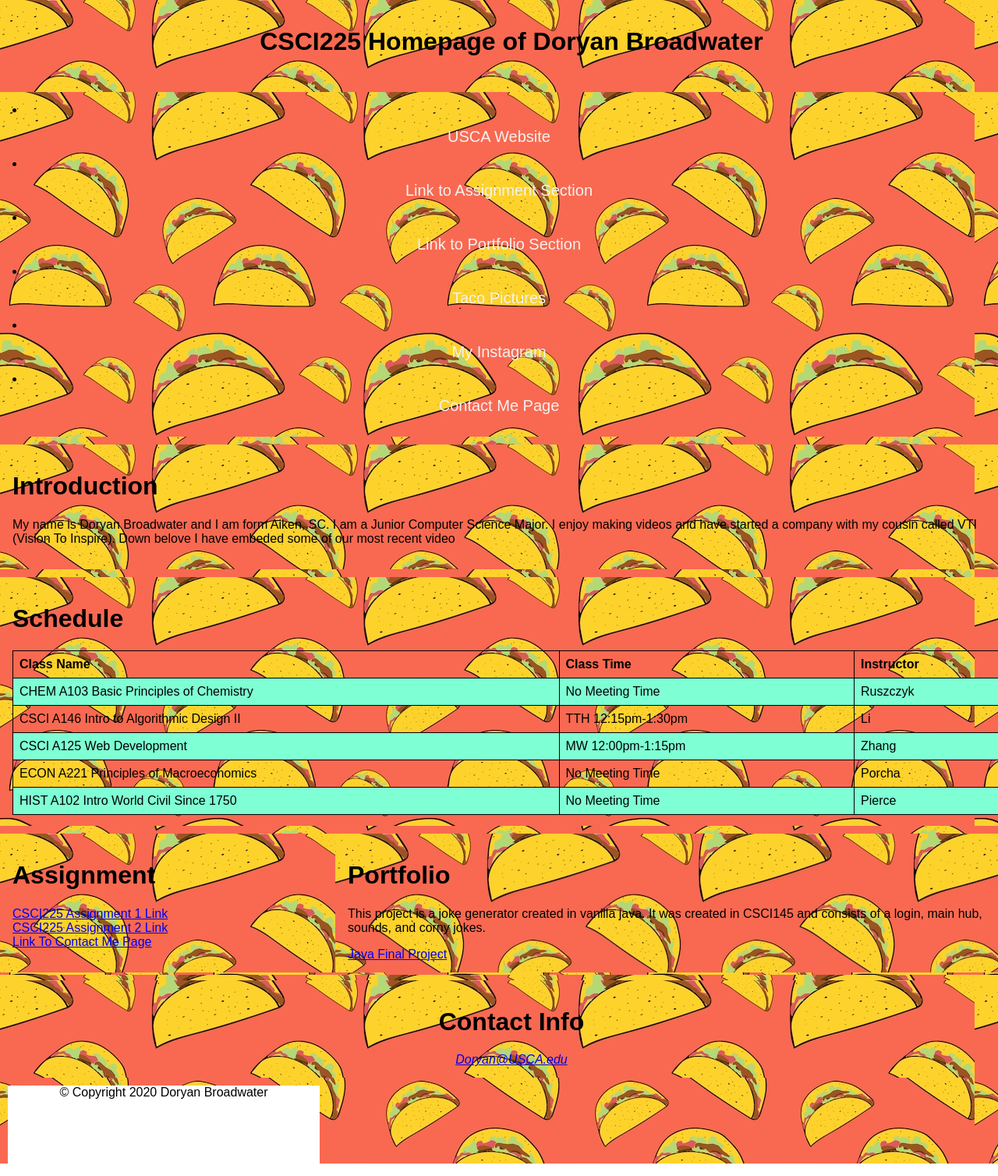
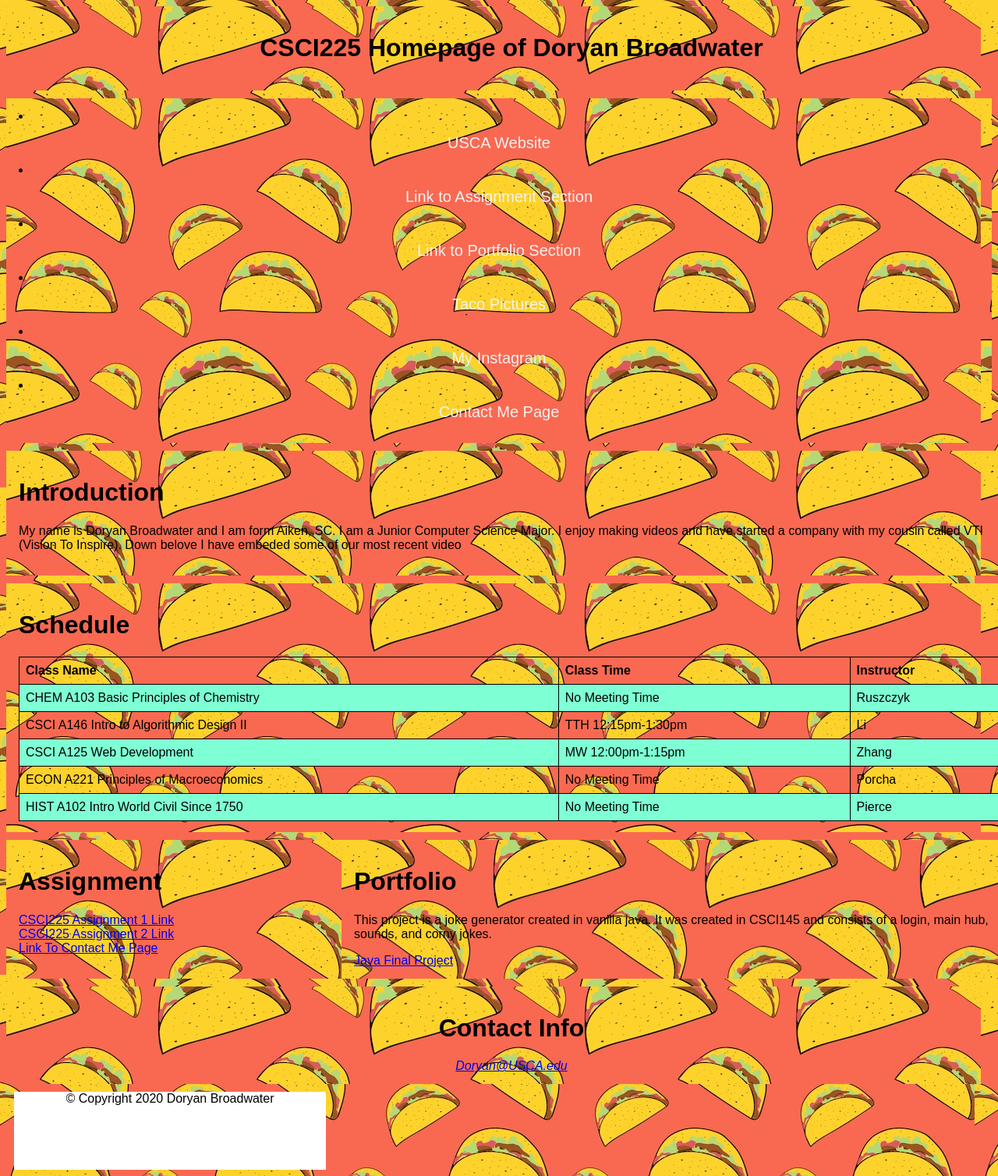
Before and after one commit to Doryan1/CSCI225, a plain HTML site: page index.html in a window 1280 px wide. Shown: the top 1508 px of the page at 78% size. Drawn offline with Linux system fonts and the light colour scheme; files whose address does not match are found by name.

Commit message:
Update home.css

```diff
--- a/css/home.css
+++ b/css/home.css
@@ -4,7 +4,6 @@
 }
 
 body {
-    margin: 0;
     font-family: Arial, Helvetica, sans-serif;
     display: grid;
     grid-template-columns: repeat(3, 1fr);
@@ -44,7 +43,6 @@ div.navbar {
 }
 
 div.navbar a {
-    float: center;
     display: block;
     color: #f2f2f2;
     text-align: center;
@@ -67,7 +65,6 @@ div.introduction {
     background-color: #9297a8;
     ;
     width: 100%;
-    position: center;
     padding: 14px 16px;
     grid-row: 3;
     grid-column: 1/6;
@@ -90,7 +87,6 @@ div.Portfolio {
     background-color: #6d85e3;
     width: 100%;
     padding: 14px 16px;
-    grid-column: 2;
     grid-row: 5;
     grid-column: 4;
 }
```
